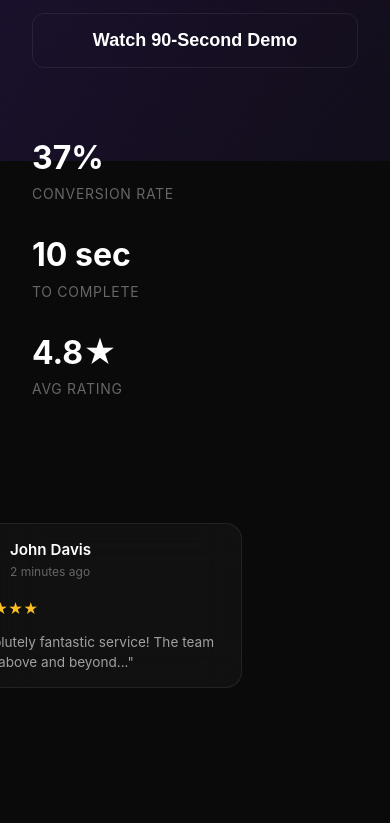
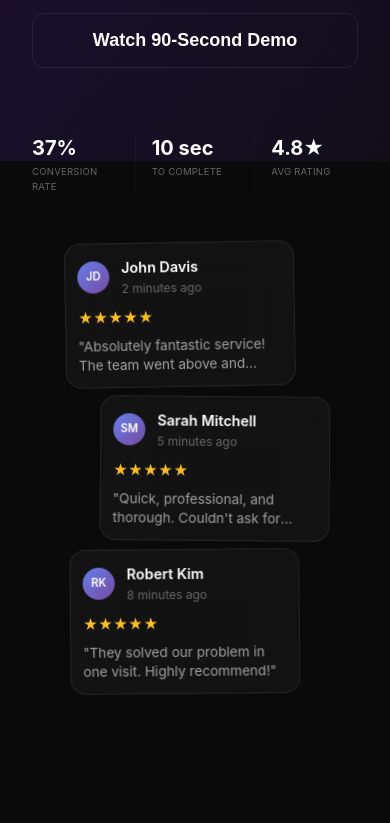
Before and after one commit to adsorce/quick-click-landing, a plain HTML site: page index.html in a window 390 px wide. Shown: the part 683-1506 px from the top of the page. Drawn offline with Linux system fonts and the light colour scheme.

Commit message:
Improve mobile responsiveness and review cards layout
- Show all 3 review cards on mobile with organic scattered positioning
- Add rotation and horizontal offsets for natural look
- Compact card styling to prevent section overlap
- Fix horizontal stats layout on mobile (37% | 10 sec | 4.8★)
- Proper container padding and centering
- Formspree integration confirmed working

```diff
--- a/styles.css
+++ b/styles.css
@@ -295,6 +295,7 @@ body {
     border-radius: 16px;
     padding: 1.5rem;
     width: 320px;
+    height: auto;
     animation: float 20s infinite ease-in-out;
     transition: transform 0.3s;
 }
@@ -371,6 +372,12 @@ body {
 /* How It Works Section */
 .how {
     padding: 6rem 0;
+}
+
+@media (max-width: 640px) {
+    .how {
+        padding: 3rem 0;
+    }
 }
 
 .how-container {
@@ -798,16 +805,17 @@ body {
 @media (max-width: 1024px) {
     .hero-container {
         grid-template-columns: 1fr;
-        gap: 3rem;
+        gap: 2rem;
     }
 
     .hero-visual {
         position: relative;
         height: auto;
-        margin-top: 2rem;
-        margin-bottom: 2rem;
-        display: grid;
-        gap: 0.5rem;
+        margin-top: 1rem;
+        margin-bottom: 1rem;
+        display: flex;
+        flex-direction: column;
+        gap: 0.25rem;
     }
 
     .floating-card {
@@ -817,6 +825,12 @@ body {
         margin: 0 auto;
         animation: none !important;
         transform: none;
+        padding: 1rem;
+    }
+
+    /* Hide the third card on smaller screens */
+    .card-3 {
+        display: none;
     }
 
     .comparison {
@@ -841,26 +855,75 @@ body {
         flex-direction: column;
     }
 
+    /* Compact cards on mobile */
     .hero-visual {
-        margin-top: 1.5rem;
-        margin-bottom: 1.5rem;
-        padding: 0 1rem;
-        gap: 0.5rem;
+        margin-top: 1rem;
+        margin-bottom: 1rem;
+        display: block !important;
+        padding: 0 1.5rem !important;
+        height: auto !important;
     }
 
     .floating-card {
-        padding: 0.875rem;
-        font-size: 0.9rem;
+        position: relative !important;
+        width: calc(100% - 3rem) !important;
+        max-width: 350px !important;
+        height: auto !important;
+        padding: 0.75rem !important;
+        margin: 0 auto 0.5rem !important;
+        animation: none !important;
+        left: 0 !important;
+        right: 0 !important;
+        top: 0 !important;
+    }
+
+    /* Show all cards stacked with pronounced offset */
+    .card-1 {
+        transform: translateX(-15px) rotate(-1deg) !important;
+    }
+
+    .card-2 {
+        display: block !important;
+        transform: translateX(20px) rotate(0.5deg) !important;
+    }
+
+    .card-3 {
+        display: block !important;
+        transform: translateX(-10px) rotate(-0.5deg) !important;
     }
 
     .card-text {
-        font-size: 0.85rem;
+        font-size: 0.85rem !important;
+        line-height: 1.4 !important;
+        /* Show only 2 lines */
+        overflow: hidden;
+        display: -webkit-box;
+        -webkit-line-clamp: 2;
+        -webkit-box-orient: vertical;
+    }
+
+    .card-stars {
+        margin-bottom: 0.5rem !important;
+        font-size: 0.9rem !important;
+    }
+
+    .card-header {
+        margin-bottom: 0.5rem !important;
+        gap: 0.75rem !important;
     }
 
     .card-avatar {
-        width: 35px;
-        height: 35px;
-        font-size: 0.75rem;
+        width: 32px !important;
+        height: 32px !important;
+        font-size: 0.7rem !important;
+    }
+
+    .card-name {
+        font-size: 0.9rem !important;
+    }
+
+    .card-time {
+        font-size: 0.75rem !important;
     }
 
     .btn-primary,
@@ -870,12 +933,29 @@ body {
     }
 
     .hero-stats {
-        flex-direction: column;
-        gap: 1.5rem;
+        flex-direction: row;
+        gap: 1rem;
+        justify-content: space-between;
+    }
+
+    .stat {
+        flex: 1;
+        min-width: 0;
+    }
+
+    .stat-number {
+        font-size: 1.25rem;
+    }
+
+    .stat-label {
+        font-size: 0.6rem;
+        letter-spacing: 0.02em;
     }
 
     .stat-divider {
-        display: none;
+        width: 1px;
+        background: var(--border);
+        opacity: 0.3;
     }
 
     .cta-form {
```
